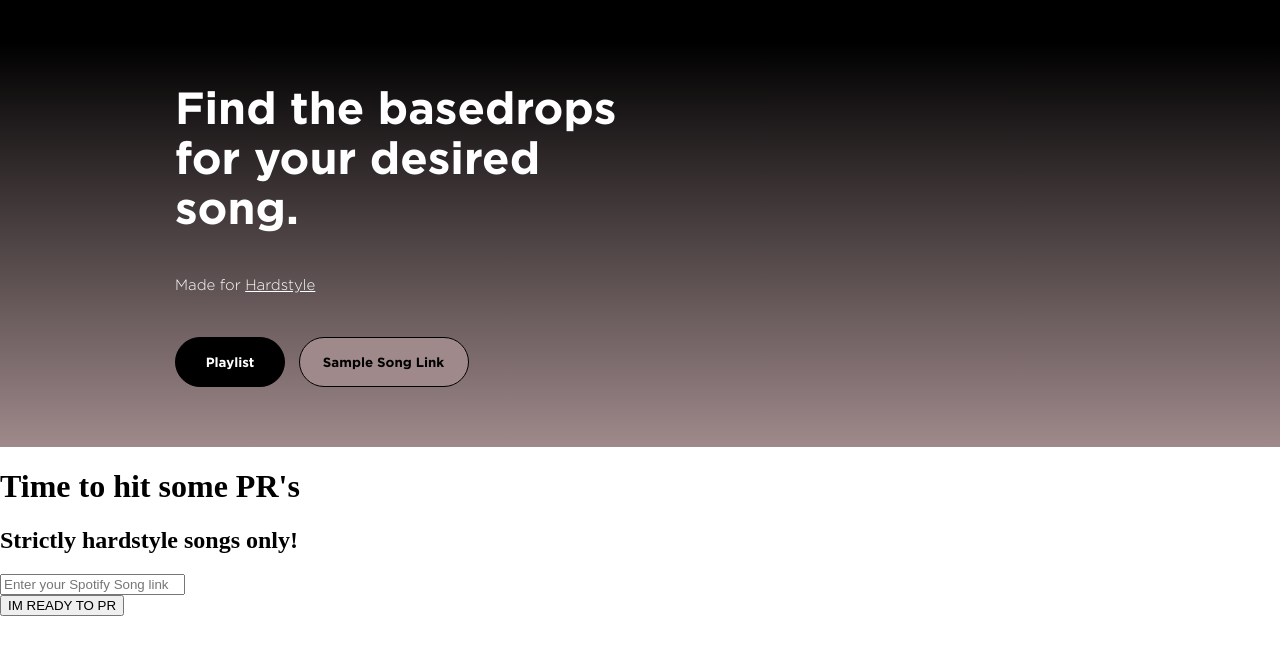
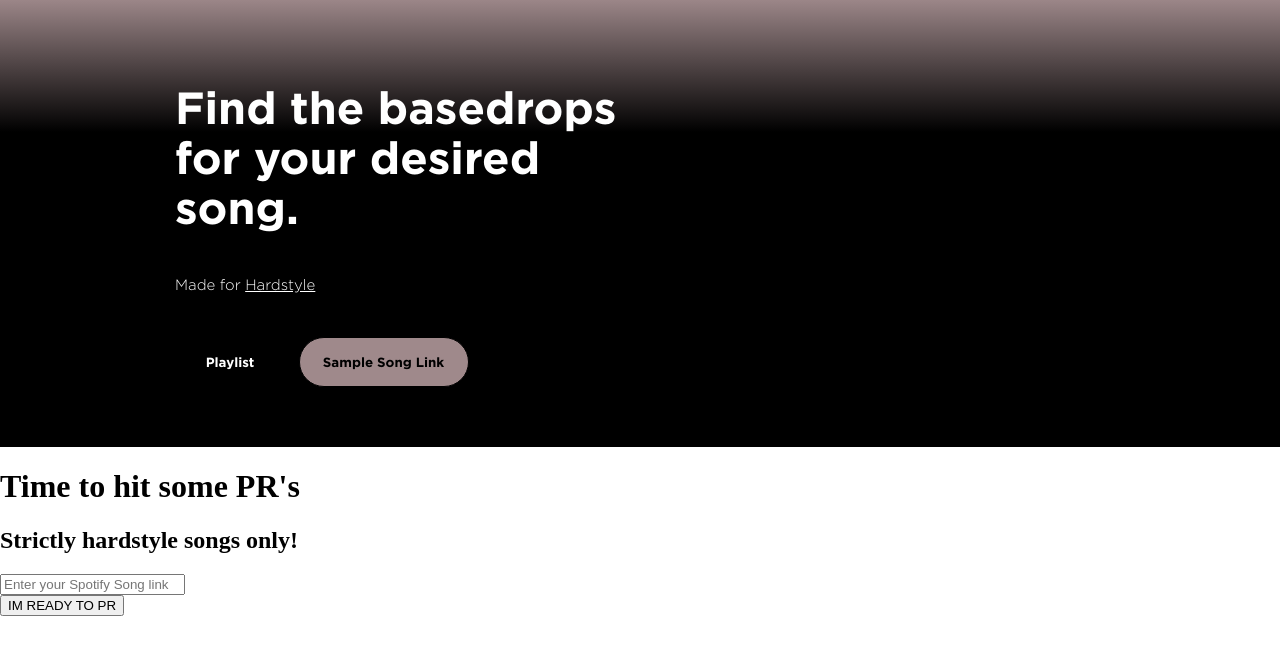
Before and after one commit to spencerwong1/dropfinder, a plain HTML site: page index.html in a window 1280 px wide. Shown: the part 83-738 px from the top of the page. Drawn offline with Linux system fonts and the light colour scheme.

Commit message:
flip colors

```diff
--- a/styles.css
+++ b/styles.css
@@ -56,8 +56,8 @@ body{
 }
 
 .content {
-    background-image: linear-gradient(black 10%, rgb(159,137,139));
-    /* background-image: linear-gradient(rgb(159,137,139), black 30%); */
+    /* background-image: linear-gradient(black 10%, rgb(159,137,139)); */
+    background-image: linear-gradient(rgb(159,137,139), black 30%);
     width: 100vw;
     height: 450px;
     display: flex;
```
